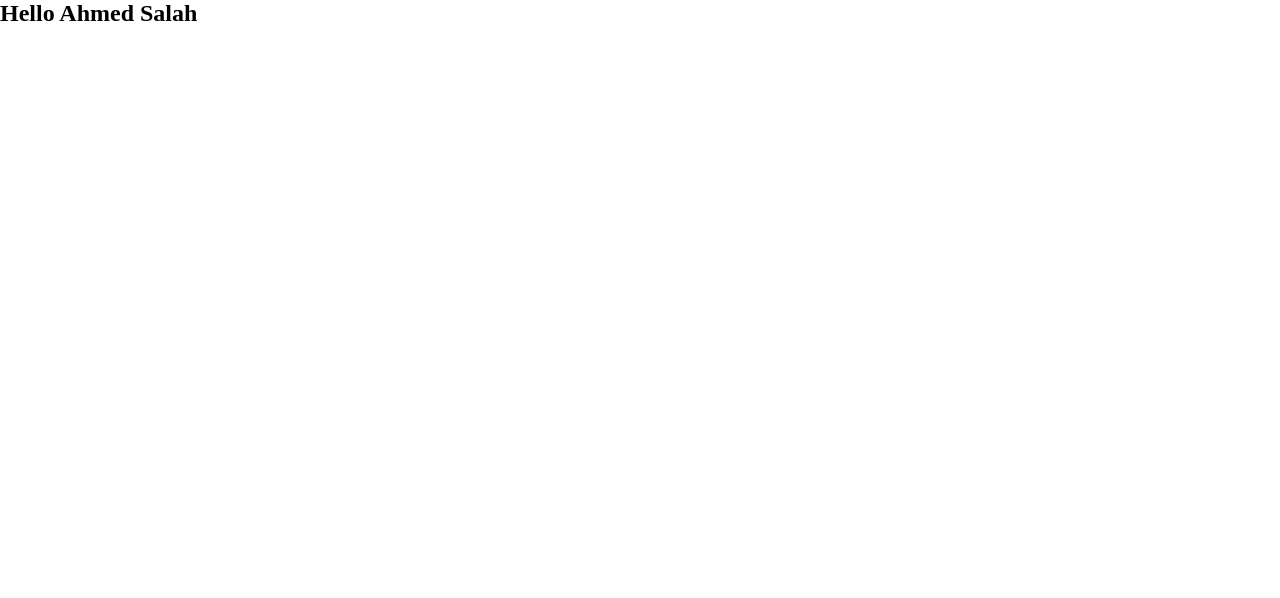
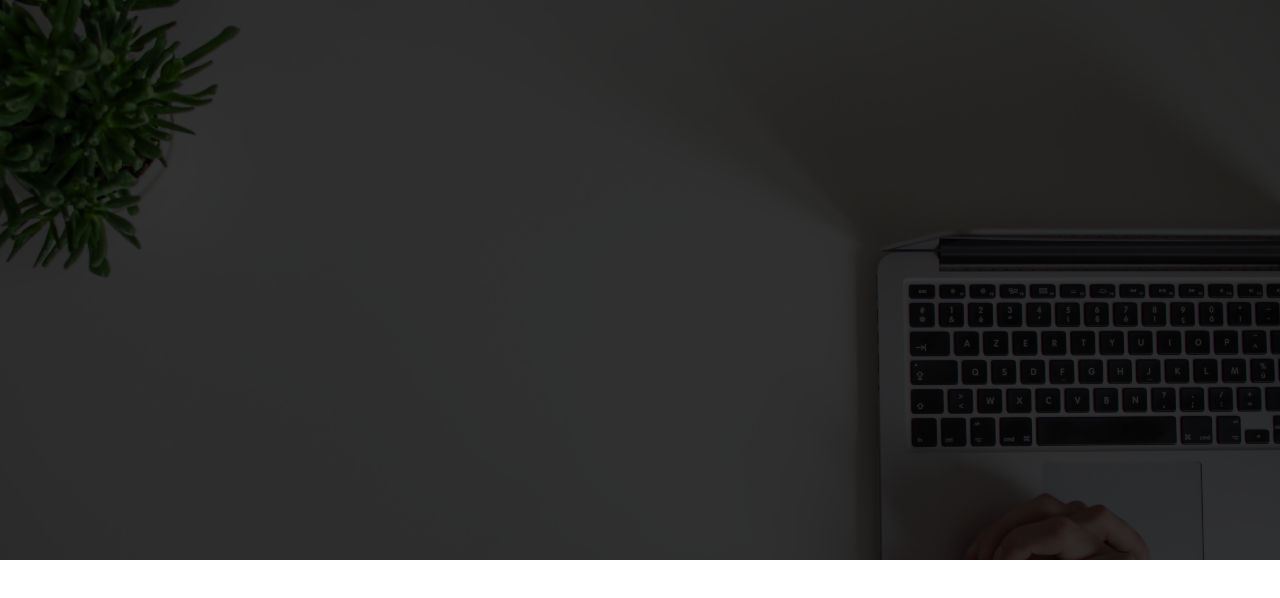
Before and after one commit to AhmedSalah5/portfolioo, a plain HTML site: page index.html in a window 1280 px wide. Drawn offline with Linux system fonts and the light colour scheme.

Commit message:
Change Design

```diff
--- a/css/main.css
+++ b/css/main.css
@@ -3,3 +3,18 @@
     padding: 0;
     box-sizing: border-box;
 }
+
+header{
+    height: 70vh;
+    background: rgba(0,0,0,0.8);
+    position: relative;
+}
+header::before{
+    content: "";
+    position: absolute;
+    width: 100%;
+    height: 100%;
+    z-index: -1;
+    background-image: url(../images/bgs/bg1.jpg);
+    background-size: cover;
+}
--- a/index.html
+++ b/index.html
@@ -8,9 +8,9 @@
     <link rel="stylesheet" href="css/main.css">
 </head>
 <body>
-    <div>
-        <h2>Hello Ahmed Salah</h2>
-    </div>
+    <header>
+
+    </header>
 
 
 
```
Also changed, not shown: images/bgs/bg1.jpg (added).
